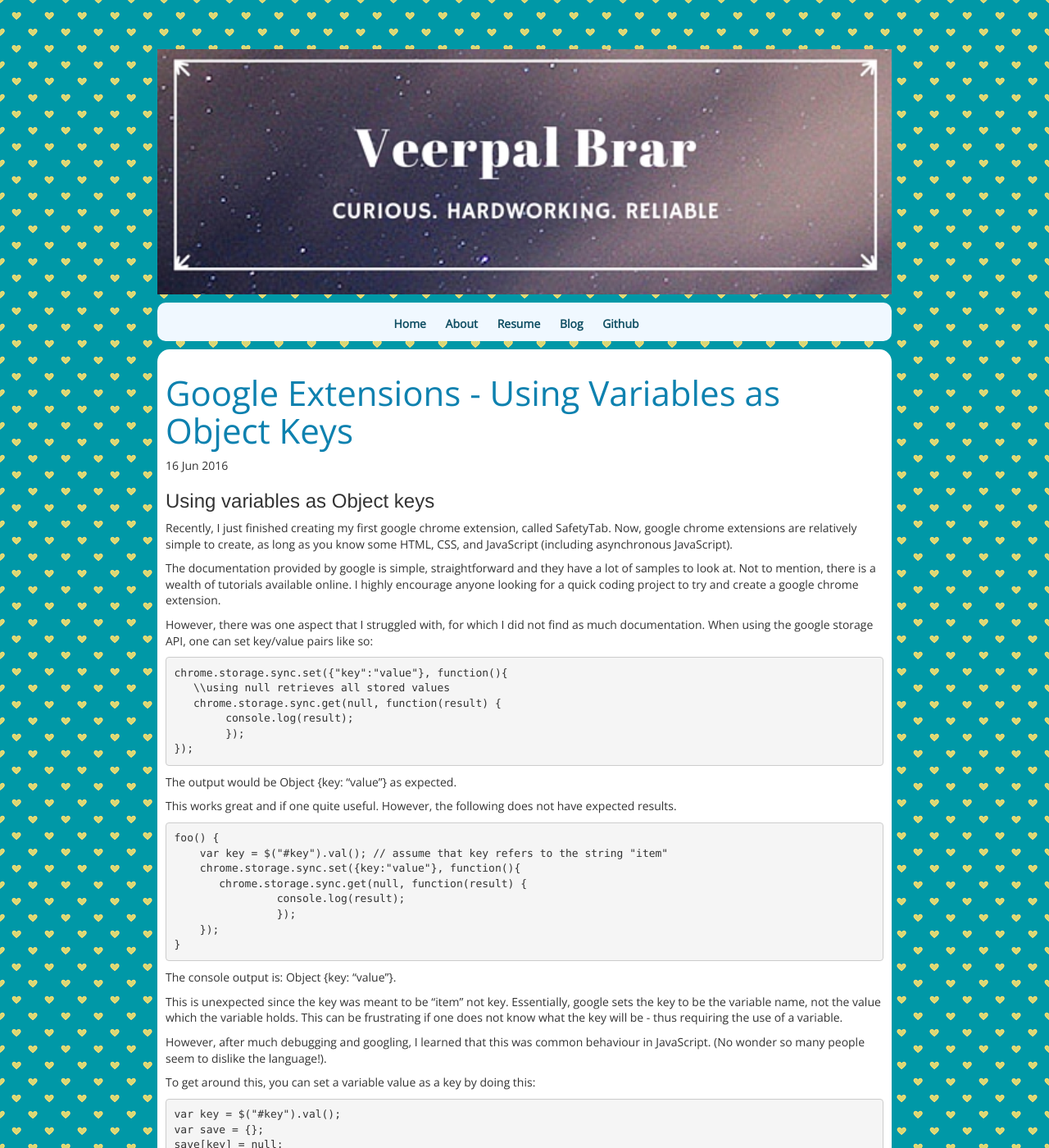
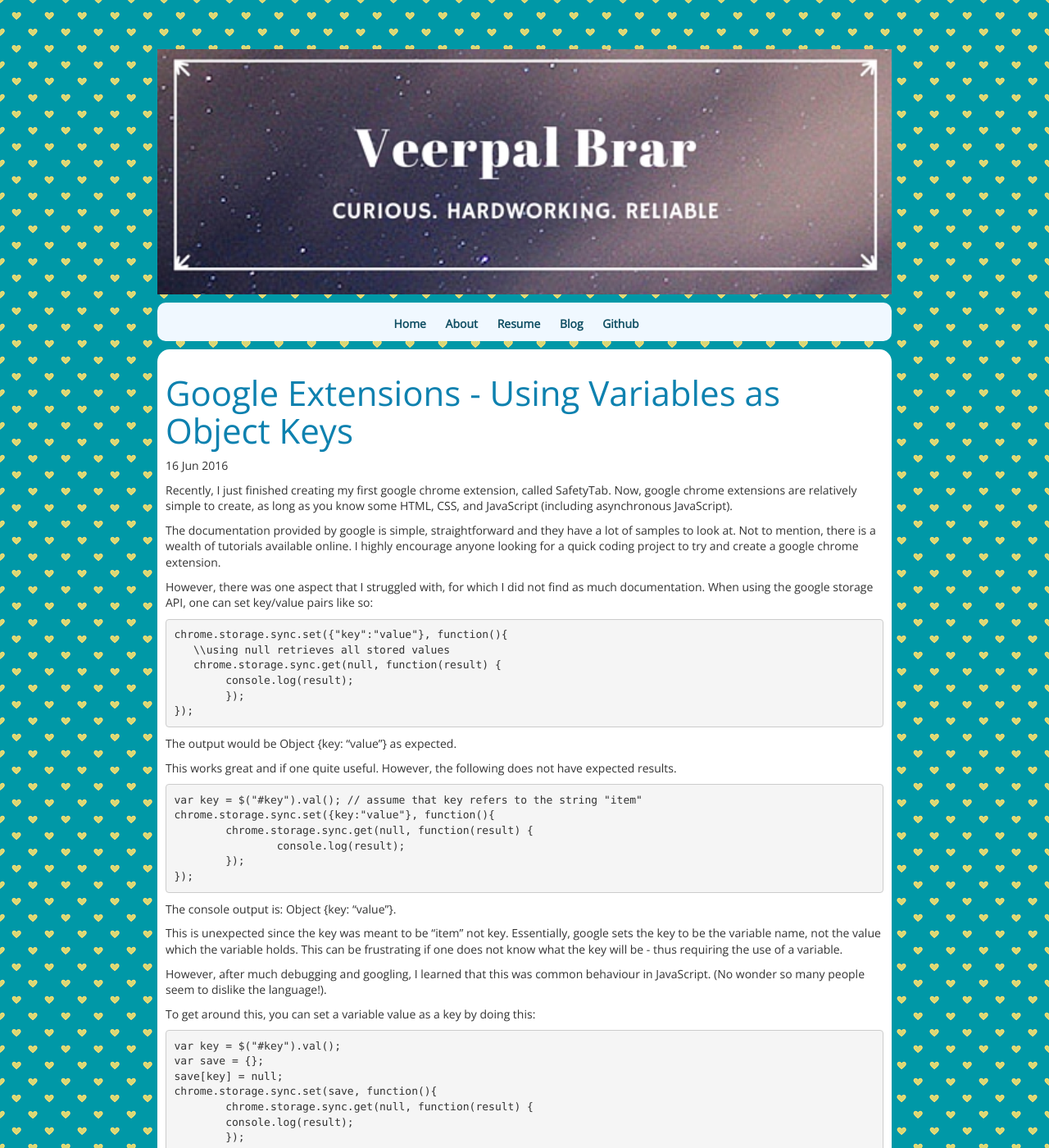
Before and after one commit to VeerpalBrar/VeerpalBrar.github.io, a Jekyll site: the page built from _posts/2016-06-16-google-extensions.md, in a window 1280 px wide and 1400 px high. Shown: the whole window at 82% size. Built offline with Jekyll 4.4.1, drawn with Linux system fonts in a browser that asks for light colours.

Commit message:
Update 2016-06-16-google-extensions.md

````diff
--- a/_posts/2016-06-16-google-extensions.md
+++ b/_posts/2016-06-16-google-extensions.md
@@ -4,7 +4,6 @@
 date: 16 June 2016
 published: true
 ---
-### Using variables as Object keys
 
 Recently, I just finished creating my first google chrome extension, called SafetyTab. Now, google chrome extensions are relatively simple to create, as long as you know some HTML, CSS, and JavaScript (including asynchronous JavaScript).
 
@@ -24,14 +23,12 @@
 
 This works great and if one  quite useful. However, the following does not have expected results.
 ``` javascript
-foo() {
-    var key = $("#key").val(); // assume that key refers to the string "item"
-    chrome.storage.sync.set({key:"value"}, function(){
-       chrome.storage.sync.get(null, function(result) {
+var key = $("#key").val(); // assume that key refers to the string "item"
+chrome.storage.sync.set({key:"value"}, function(){
+	chrome.storage.sync.get(null, function(result) {
     		console.log(result);
-		});
-    });
-}
+	});
+});
 ```
 The console output is: Object {key: "value"}.
 
````
